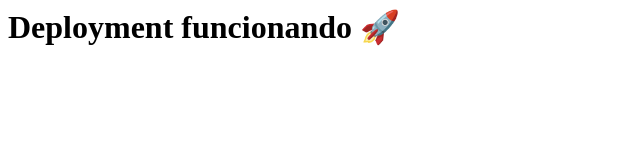
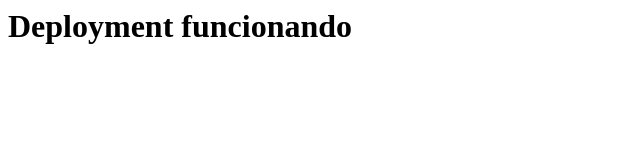
Before and after one commit to cristhianriascos/mi-app-azure, a plain HTML site: page index.html in a window 1280 px wide. Shown: the whole page, without its empty margins (0-640 px from the left). Drawn offline with Linux system fonts and the light colour scheme.

Commit message:
Nueva actualizacion

```diff
--- a/index.html
+++ b/index.html
@@ -1 +1 @@
-<h1>Deployment funcionando 🚀</h1>
+<h1>Deployment funcionando</h1>
```
